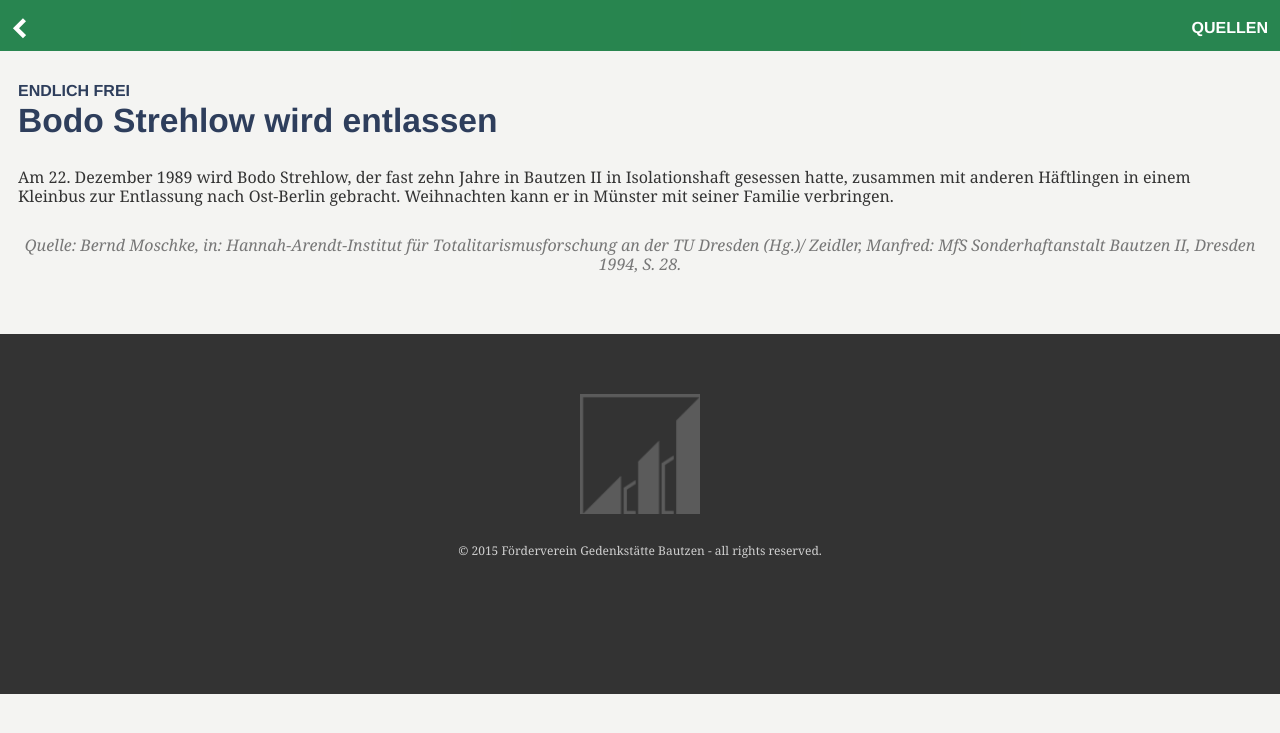
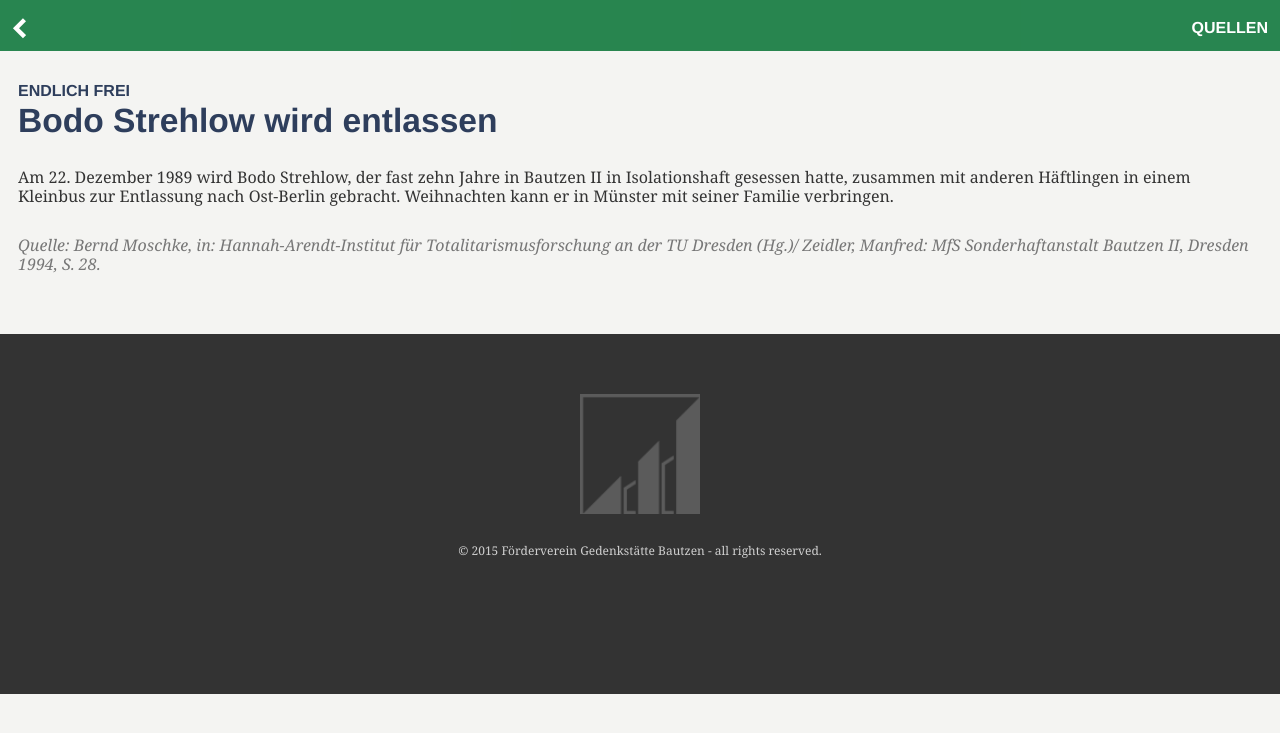
Before and after one commit to nandorocker/bautzen-tour, a Jekyll site: the page built from station-6/_posts/2015-01-07-6_E.md, in a window 1280 px wide. Shown: the top 733 px of the page. Built offline with Jekyll 4.4.1, drawn with Linux system fonts in a browser that asks for light colours; nearby versions of some CDN libraries; Markdown is read by kramdown in place of the engine named in the settings.

Commit message:
Fix credits, fix quotes alignment

```diff
--- a/_layouts/station.html
+++ b/_layouts/station.html
@@ -43,7 +43,7 @@
 
 		{% if page.station == 0 %}
 		<div class="spaced item-wrapper">
-			<strong>Inhalt:</strong> Teresa Tammer
+			<strong>Inhalt:</strong> Teresa Tammer<br>
 			<strong>Gestaltung/Realisierung:</strong> Nando Rossi
 		</div>
 		{% endif %}
--- a/_sass/_layout.scss
+++ b/_sass/_layout.scss
@@ -261,7 +261,7 @@
 // Source text
 .source {
 	margin-top: $spacing-unit;
-	text-align: center;
+	//text-align: center;
 
 	p {
 	    color: #777;
```
